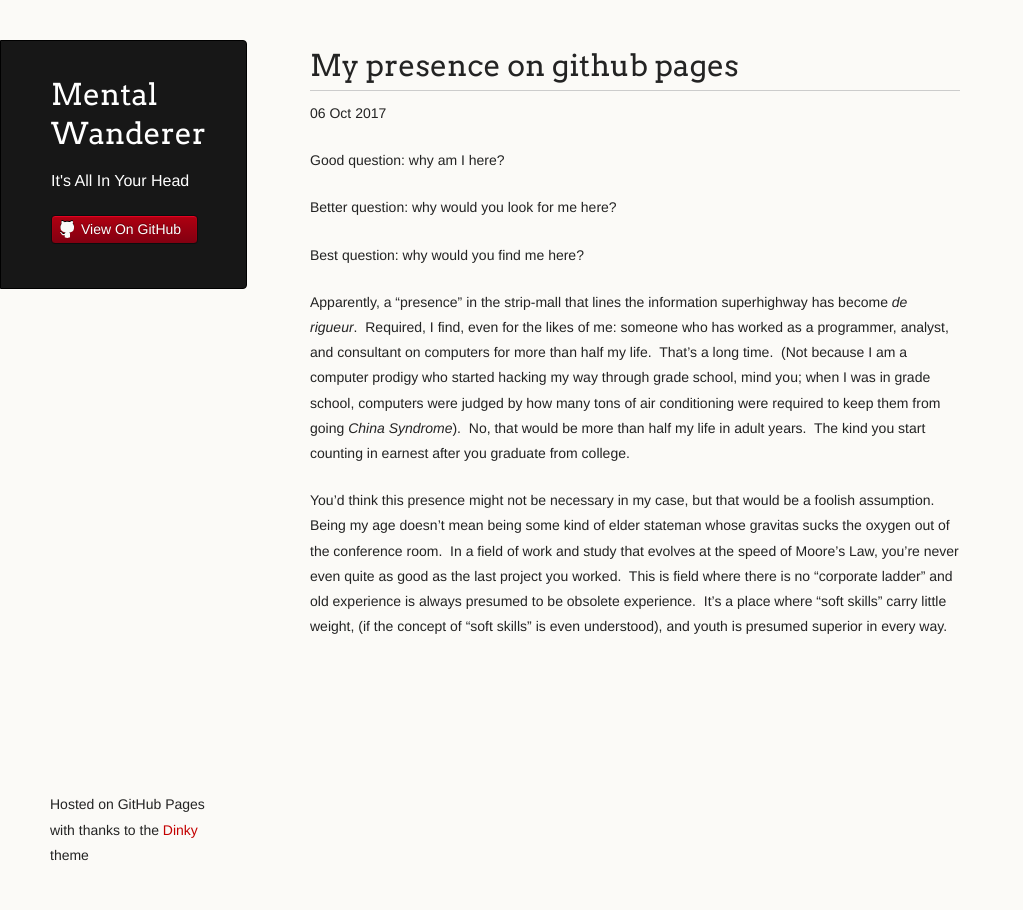
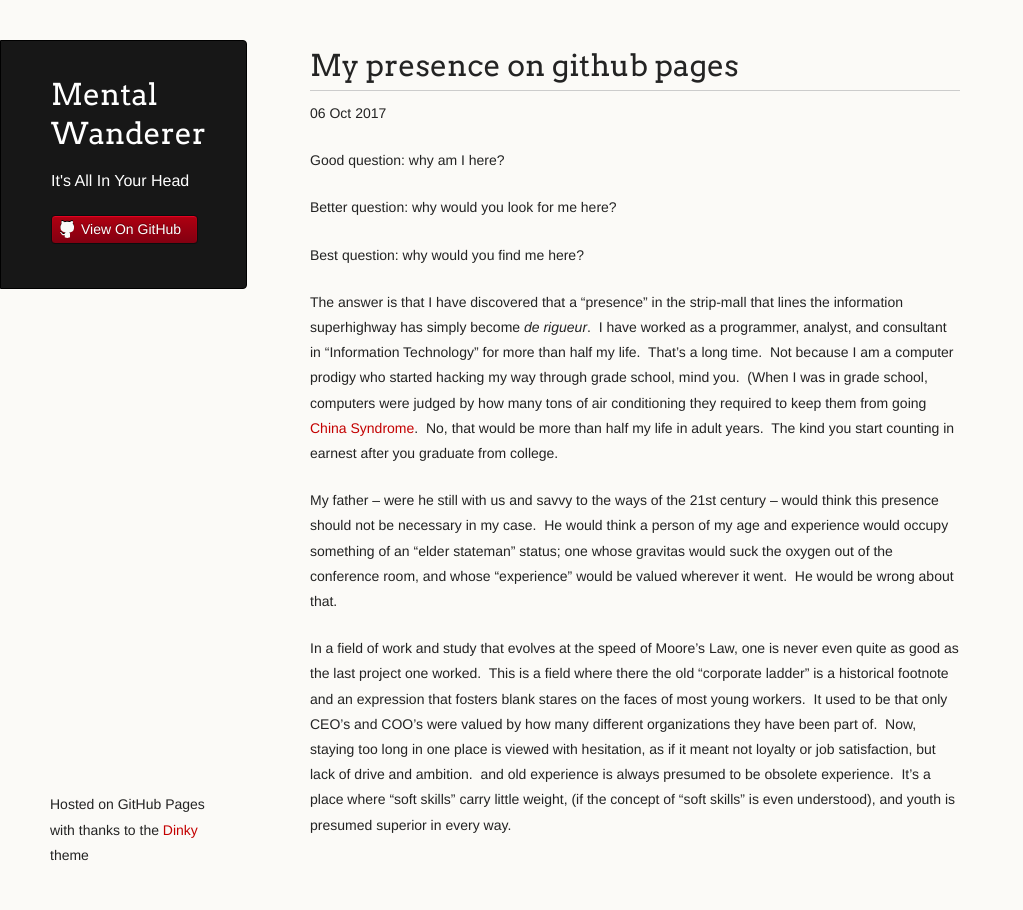
Before and after one commit to coryburt/coryburt.github.io, a Jekyll site: the page built from _posts/2017-10-06-And-So-It-Begins.md, in a window 1280 px wide. Shown: the whole page, without its empty margins (0-1023 px from the left). Built offline with Jekyll 4.4.1, drawn with Linux system fonts in a browser that asks for light colours.

Commit message:
Update blog

```diff
--- a/_posts/2017-10-06-And-So-It-Begins.md
+++ b/_posts/2017-10-06-And-So-It-Begins.md
@@ -9,14 +9,20 @@ Better question: why would you look for me here?
 
 Best question: why would you find me here?
 
-Apparently, a "presence" in the strip-mall that lines the information superhighway has become _de rigueur_.&nbsp;
-Required, I find, even for the likes of me: someone who has worked as a programmer, analyst, and consultant on computers for more than half my life.&nbsp;
-That's a long time.&nbsp; (Not because I am a computer prodigy who started hacking my way through grade school, mind you; when I was in grade school,
-computers were judged by how many tons of air conditioning were required to keep them from going _China Syndrome_).&nbsp; No, that would be more than half my
-life in adult years.&nbsp; The kind you start counting in earnest after you graduate from college.
+The answer is that I have discovered that a "presence" in the strip-mall that lines the information superhighway has simply become _de rigueur_.&nbsp;
+I have worked as a programmer, analyst, and consultant in "Information Technology" for more than half my life.&nbsp;
+That's a long time.&nbsp; Not because I am a computer prodigy who started hacking my way through grade school, mind you.&nbsp; (When I was in grade school,
+computers were judged by how many tons of air conditioning they required to keep them from going [China Syndrome](https://www.google.com/url?sa=t&rct=j&q=&esrc=s&source=web&cd=1&cad=rja&uact=8&ved=0ahUKEwiJ_YGJ9t7WAhVBrlQKHedTAG0QFggmMAA&url=https%3A%2F%2Fen.wikipedia.org%2Fwiki%2FThe_China_Syndrome&usg=AOvVaw224COq4UfYbpouV-jNrme-).&nbsp;
+No, that would be more than half my life in adult years.&nbsp; The kind you start counting in earnest after you graduate from college.
 
-You'd think this presence might not be necessary in my case, but that would be a foolish assumption.&nbsp; Being my age doesn't mean being some kind
-of elder stateman whose gravitas sucks the oxygen out of the conference room.&nbsp; In a field of work and study that evolves at the speed of Moore's Law,
-you're never even quite as good as the last project you worked.&nbsp; This is field where there is no "corporate ladder" and old experience is always
+My father -- were he still with us and savvy to the ways of the 21st century -- would think this presence should not be necessary in my case.&nbsp;
+He would think a person of my age and experience would occupy something of an "elder stateman" status; one whose gravitas would suck the oxygen out
+of the conference room, and whose "experience" would be valued wherever it went.&nbsp; He would be wrong about that.
+
+In a field of work and study that evolves at the speed of Moore's Law, one is never even quite as good as the last project one worked.&nbsp;
+This is a field where there the old "corporate ladder" is a historical footnote and an expression that fosters blank stares on the faces of most young workers.&nbsp;
+It used to be that only CEO's and COO's were valued by how many different organizations they have been part of.&nbsp;
+Now, staying too long in one place is viewed with hesitation, as if it meant not loyalty or job satisfaction, but lack of drive and ambition.&nbsp;
+and old experience is always
 presumed to be obsolete experience.&nbsp; It's a place where "soft skills" carry little weight, (if the concept of "soft skills" is even understood),
 and youth is presumed superior in every way.&nbsp;
```
